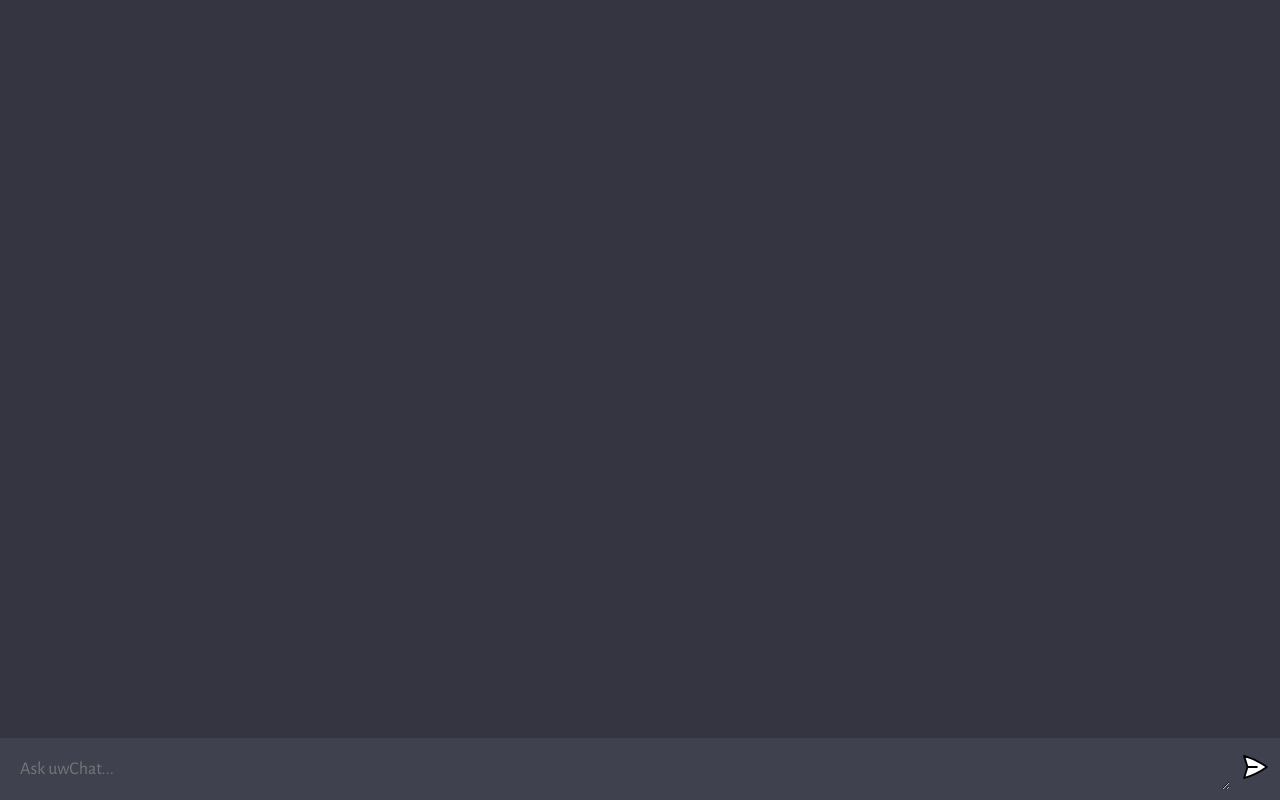
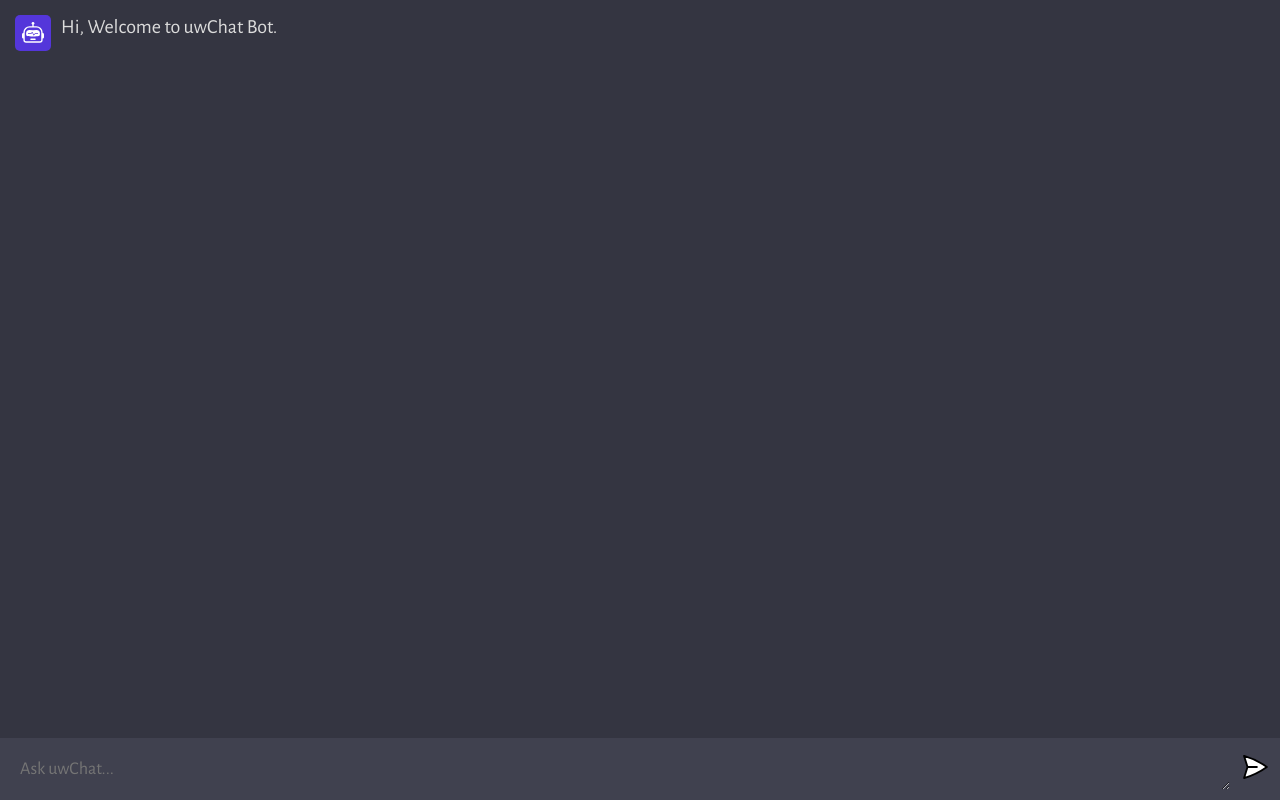
Before and after one commit to UsmanDevStuff/uwchat_chatgpt_project, a website built with Vite: page client/index.html in a window 1280 px wide. Built offline with nearby package versions, Linux system fonts and the light colour scheme.

Commit message:
updating index.html

```diff
--- a/client/index.html
+++ b/client/index.html
@@ -9,7 +9,16 @@
   </head>
   <body>
     <div id="app">
-      <div id="chat_container"></div>
+      <div id="chat_container">
+        <div class="wrapper">
+          <div class="chat">
+              <div class="profile">
+                  <img src= "assets/bot.svg" alt="ai"/>
+              </div>
+              <div class="message">Hi, Welcome to uwChat Bot.</div>
+          </div>
+        </div>
+      </div>
 
       <form>
         <textarea name="prompt" rows="1" cols="1" placeholder="Ask uwChat..."></textarea>
```
